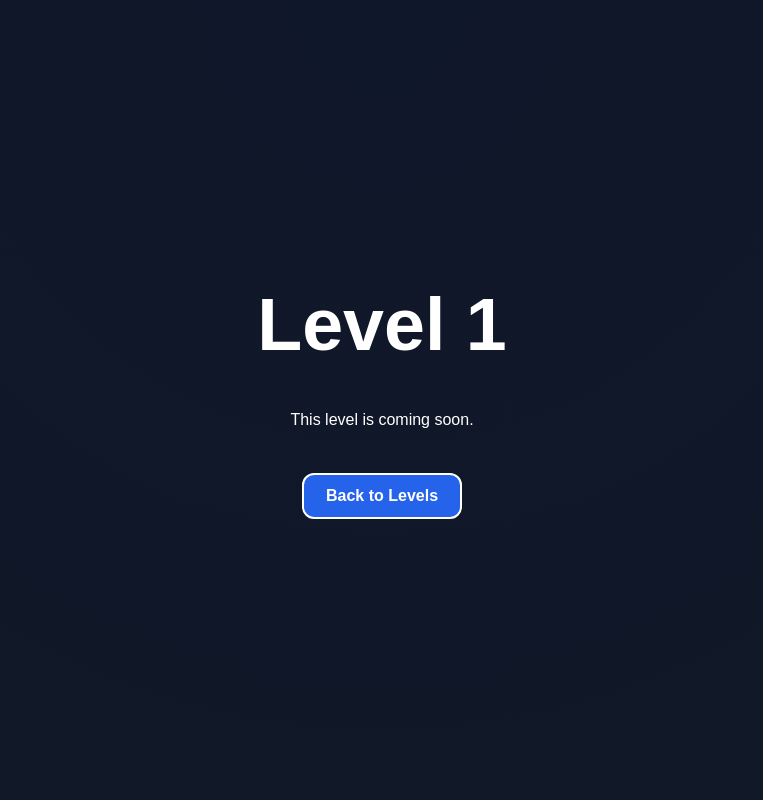
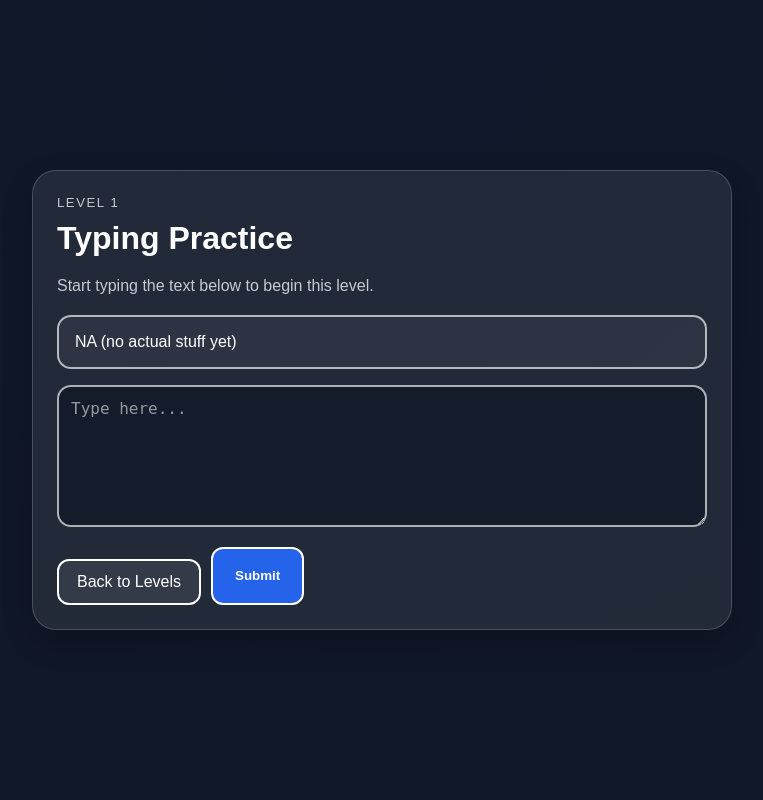
Before and after one commit to Rohan-Stacks/Keyboard-Quest, a Django app: page /level/1/ in a window 1280 px wide. Shown: the whole page, without its empty margins (258-1021 px from the left). Run offline with Django 5.2, Linux system fonts and the light colour scheme.

Commit message:
Made a reusable level page layout
I made one simple level page that can be used for every level, so I do not have to build each level page separately.

```diff
--- a/tutor/static/tutor/style.css
+++ b/tutor/static/tutor/style.css
@@ -229,3 +229,67 @@ h1 {
         justify-self: auto;
     }
 }
+
+/* Here i stylized the level pages / */
+
+.level-page {
+    padding-top: 40px;
+    padding-bottom: 40px;
+}
+
+.level-card {
+    width: min(700px, 100%);
+    padding: 24px;
+    border-radius: 24px;
+    background: var(--card);
+    border: 1px solid var(--card-border);
+    box-shadow: 0 12px 30px rgba(0, 0, 0, 0.22);
+    text-align: left;
+}
+
+.level-card h1 {
+    margin-bottom: 10px;
+    font-size: 2rem;
+}
+
+.level-text {
+    color: var(--muted);
+    line-height: 1.6;
+    margin-bottom: 16px;
+}
+
+.prompt-box {
+    margin-top: 16px;
+    padding: 16px;
+    border-radius: 14px;
+    border: 2px solid rgba(255, 255, 255, 0.65);
+    background: rgba(255, 255, 255, 0.05);
+}
+
+.prompt-box p {
+    margin: 0;
+    color: white;
+}
+
+.typing-box {
+    width: 100%;
+    margin-top: 16px;
+    padding: 12px;
+    border-radius: 14px;
+    border: 2px solid rgba(255, 255, 255, 0.65);
+    background: rgba(17, 24, 39, 0.75);
+    color: white;
+    font-size: 1rem;
+    resize: vertical;
+}
+
+.typing-box::placeholder {
+    color: rgba(255, 255, 255, 0.55);
+}
+
+.level-actions {
+    margin-top: 16px;
+    display: flex;
+    gap: 10px;
+    flex-wrap: wrap;
+}
--- /dev/null
+++ b/tutor/templates/tutor/level_page.html
@@ -0,0 +1,33 @@
+<!-- One reusable level page so every level can use the same
+layout for now. -->
+
+<!DOCTYPE html>
+<html lang="en">
+<head>
+    <meta charset="UTF-8">
+    <meta name="viewport" content="width=device-width, initial-scale=1.0">
+    <title>Level {{ level }}</title>
+    {% load static %}
+    <link rel="stylesheet" href="{% static 'tutor/style.css' %}">
+</head>
+<body>
+    <main class="page level-page">
+        <section class="level-card">
+            <p class="eyebrow">Level {{ level }}</p>
+            <h1>Typing Practice</h1>
+            <p class="level-text"> Start typing the text below to begin this level. </p>
+
+            <div class="prompt-box">
+                <p> NA (no actual stuff yet) </p>
+            </div>
+
+            <textarea class="typing-box" rows="6" placeholder="Type here..."></textarea>
+
+            <div class="level-actions">
+                <a class="back-link" href="{% url 'levels' %}">Back to Levels</a>
+                <button class="start-btn" type="button">Submit</button>
+            </div>
+        </section>
+    </main>
+</body>
+</html>
--- a/tutor/templates/tutor/level_placeholder.html
+++ /dev/null
@@ -1,22 +0,0 @@
-<!-- For now there I haven't added an actual page for the
-levels So im just leaving a placeholder to avoid an error
-page and to take the user back to the selection page -->
-
-<!DOCTYPE html>
-<html lang="en">
-<head>
-    <meta charset="UTF-8">
-    <meta name="viewport" content="width=device-width, initial-scale=1.0">
-    <title>Level {{ level }}</title>
-    {% load static %}
-    <link rel="stylesheet" href="{% static 'tutor/style.css' %}">
-</head>
-<body>
-    <main class="page">
-        <h1>Level {{ level }}</h1>
-        <p>This level is coming soon.</p>
-
-        <a class="start-btn" href="{% url 'levels' %}">Back to Levels</a>
-    </main>
-</body>
-</html>
--- a/tutor/templates/tutor/levels.html
+++ b/tutor/templates/tutor/levels.html
@@ -1,5 +1,5 @@
-<!-- Making the level selection page (I did not yet add non-functionality
-for each button that ain't the next leve or completed)-->
+<!-- I made the level selection page, and I will connect the
+level pages to it. -->
 
 <!DOCTYPE html>
 <html lang="en">
@@ -18,7 +18,7 @@ for each button that ain't the next leve or completed)-->
         <section class="level-grid">
             {% for level in levels %}
                 <a
-                    href="{% url 'level_placeholder' level.number %}"
+                    href="{% url 'level_page' level.number %}"
                     class="level-box level-{{ level.status }} {% if level.number == 10 %}level-10{% endif %}"
                 >
                     <span>{{ level.number }}</span>
--- a/tutor/urls.py
+++ b/tutor/urls.py
@@ -5,5 +5,5 @@ urlpatterns = [
     path("", views.home, name="home"),
     path("about/", views.about, name="about"),
     path("levels/", views.level_select, name="levels"),
-    path("level/<int:level>/", views.level_placeholder, name="level_placeholder"),
+    path("level/<int:level>/", views.level_page, name="level_page"), #Now using an actual page layout rather than placeholder
 ]
--- a/tutor/views.py
+++ b/tutor/views.py
@@ -1,7 +1,7 @@
 from django.shortcuts import render
 from django.http import Http404
 
-# I added the About page so the home menu has a place for contact and mission info.
+# I kept the home page simple while I build the game pages underneath it.
 def home(request):
     return render(request, "tutor/home.html")
 
@@ -9,7 +9,7 @@ def about(request):
     return render(request, "tutor/about.html")
 
 def level_select(request):
-    completed_levels = 0  # I’m keeping progress at zero for now because the levels are not finished yet.
+    completed_levels = 0  # I am leaving progress at zero for now because the game is not finished yet.
 
     levels = []
     for number in range(1, 11):
@@ -27,7 +27,8 @@ def level_select(request):
 
     return render(request, "tutor/levels.html", {"levels": levels})
 
-def level_placeholder(request, level):
+def level_page(request, level):
     if 1 <= level <= 10:
-        return render(request, "tutor/level_placeholder.html", {"level": level})
+        # This is the reusable page for every level.
+        return render(request, "tutor/level_page.html", {"level": level})
     raise Http404("Level does not exist")
```
